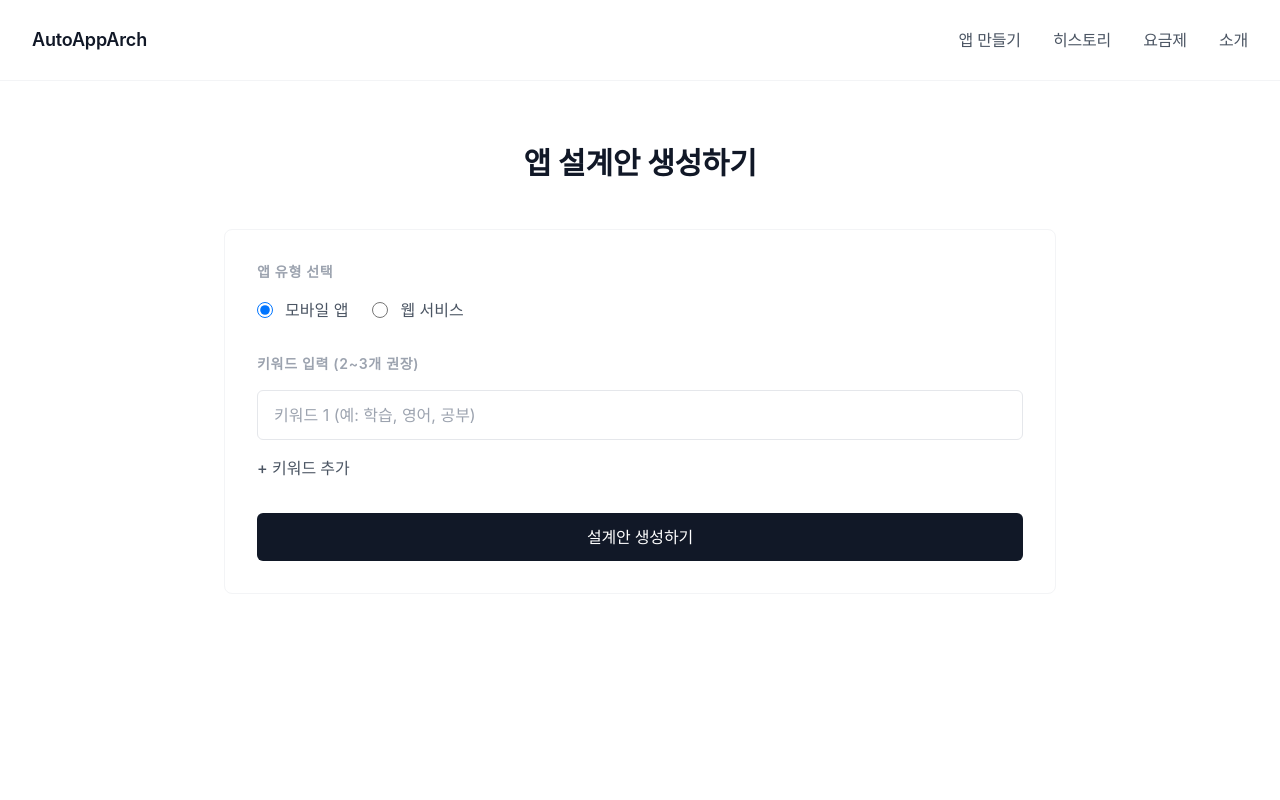
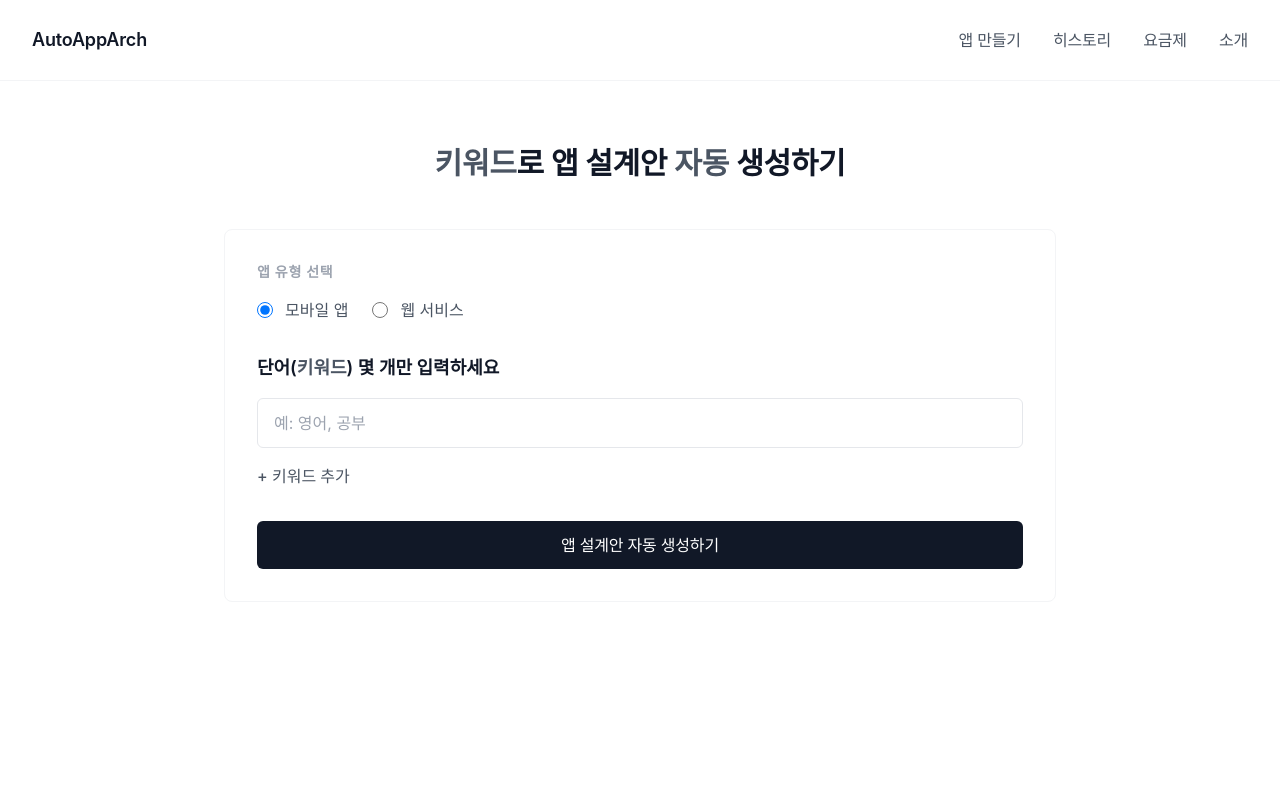
Before and after one commit to Christina0922/AutoAppArch, a Next.js app: page /app in a window 1280 px wide. Shown: the top 800 px of the page. Built offline with nearby package versions, Linux system fonts and the light colour scheme.

Commit message:
Enhance UX: Strengthen presence of keywords, app plan, and automation concepts

```diff
--- a/app/(product)/app/page.tsx
+++ b/app/(product)/app/page.tsx
@@ -15,6 +15,7 @@ export default function AppPage() {
   const searchParams = useSearchParams();
   const [result, setResult] = useState<SavedPlan | null>(null);
   const [isLoading, setIsLoading] = useState(false);
+  const [loadingMessage, setLoadingMessage] = useState("");
   const [showDetail, setShowDetail] = useState(false);
   const [showPaywall, setShowPaywall] = useState(false);
   const [isPro] = useState(false); // MVP에서는 항상 false
@@ -34,7 +35,23 @@ export default function AppPage() {
 
   const handleSubmit = async (keywords: string[], selectedType: "app" | "web") => {
     setIsLoading(true);
+
+    // 첫 번째 로딩 메시지
+    setLoadingMessage("키워드를 분석 중입니다…");
+
+    // 0.4~0.6초 후 두 번째 메시지로 변경
+    setTimeout(() => {
+      setLoadingMessage("앱 설계안을 자동으로 생성하고 있습니다…");
+    }, 600);
+
     try {
+      // 최소 0.8초, 최대 1.2초 대기 (자동화 체감)
+      const minDelay = 800;
+      const maxDelay = 1200;
+      const delay = minDelay + Math.random() * (maxDelay - minDelay);
+
+      await new Promise((resolve) => setTimeout(resolve, delay));
+
       // 실제로는 API 호출이지만, MVP에서는 로컬 함수 사용
       const planResult = generatePlan(keywords, selectedType);
       const newPlan: SavedPlan = {
@@ -51,6 +68,7 @@ export default function AppPage() {
       alert("설계안 생성에 실패했습니다.");
     } finally {
       setIsLoading(false);
+      setLoadingMessage("");
     }
   };
 
@@ -70,12 +88,16 @@ export default function AppPage() {
   return (
     <div className="max-w-4xl mx-auto px-6 lg:px-8 py-16">
       <h1 className="text-3xl font-semibold text-gray-900 mb-12 text-center tracking-tight">
-        앱 설계안 생성하기
+        <span className="text-gray-600">키워드</span>로 <span className="font-bold">앱 설계안</span> <span className="text-gray-600">자동</span> 생성하기
       </h1>
 
       {!result ? (
         <div className="bg-white rounded-lg border border-gray-100 p-8">
-          <KeywordInputForm onSubmit={handleSubmit} isLoading={isLoading} />
+          <KeywordInputForm
+            onSubmit={handleSubmit}
+            isLoading={isLoading}
+            loadingMessage={loadingMessage}
+          />
         </div>
       ) : (
         <div className="space-y-6">
@@ -83,6 +105,7 @@ export default function AppPage() {
             <>
               <PlanPreviewCard
                 result={result.result}
+                keywords={result.keywords}
                 onViewDetail={isFromHistory ? handleContinue : undefined}
                 isPro={isPro}
                 showContinueButton={isFromHistory}
@@ -96,7 +119,7 @@ export default function AppPage() {
             </>
           ) : (
             <>
-              <PlanDetail result={result.result} />
+              <PlanDetail result={result.result} keywords={result.keywords} />
               {/* 상세 보기에서도 저장 버튼은 첫 생성 시에만 표시 */}
               {!isFromHistory && (
                 <div className="bg-white rounded-lg border border-gray-100 p-8">
--- a/app/(product)/history/[id]/page.tsx
+++ b/app/(product)/history/[id]/page.tsx
@@ -64,7 +64,7 @@ export default function HistoryDetailPage() {
         </p>
       </div>
 
-      <PlanDetail result={plan.result} showProgress={true} />
+      <PlanDetail result={plan.result} keywords={plan.keywords} showProgress={true} />
 
       <div className="mt-8 bg-white rounded-lg border border-gray-100 p-8">
         <button
--- a/app/(product)/history/page.tsx
+++ b/app/(product)/history/page.tsx
@@ -40,21 +40,21 @@ export default function HistoryPage() {
   return (
     <div className="max-w-4xl mx-auto px-6 lg:px-8 py-16">
       <h1 className="text-3xl font-semibold text-gray-900 mb-12 text-center tracking-tight">
-        저장된 설계안
+        저장된 <span className="font-bold">앱 설계안</span>
       </h1>
       {plans.length === 0 ? (
         <div className="bg-white rounded-lg border border-gray-100 p-16 text-center">
           <p className="text-base text-gray-600 mb-2 leading-relaxed">
-            아직 저장된 설계안이 없습니다.
+            아직 저장된 <span className="font-medium text-gray-900">앱 설계안</span>이 없습니다.
           </p>
           <p className="text-base text-gray-500 mb-8 leading-relaxed">
-            첫 설계안을 만들어보세요.
+            <span className="font-medium text-gray-700">키워드</span> 몇 개만 입력하면 바로 <span className="font-medium text-gray-700">자동</span> 생성할 수 있습니다.
           </p>
           <Link
             href="/app"
             className="inline-block h-12 px-8 bg-gray-900 text-white text-base font-medium rounded-md hover:bg-gray-800 transition-colors tracking-tight"
           >
-            설계안 만들기
+            설계안 자동 생성하기
           </Link>
         </div>
       ) : (
--- a/app/(site)/page.tsx
+++ b/app/(site)/page.tsx
@@ -6,9 +6,9 @@ export default function HomePage() {
       {/* Hero Section */}
       <section className="pt-32 pb-24 text-center">
         <h1 className="text-5xl md:text-6xl font-semibold text-gray-900 mb-8 tracking-tight leading-tight">
-          키워드만 입력하면
+          <span className="font-bold text-gray-900">키워드</span>만 입력하면
           <br />
-          <span className="text-gray-600">앱 설계안이 자동으로 생성됩니다</span>
+          <span className="text-gray-600"><span className="font-bold text-gray-900">앱 설계안</span>이 <span className="font-bold text-gray-900">자동</span>으로 생성됩니다</span>
         </h1>
         <p className="text-lg text-gray-500 mb-12 leading-relaxed max-w-2xl mx-auto">
           아이디어는 있지만 요구사항 문서를 작성하기 어려우신가요?
@@ -45,7 +45,7 @@ export default function HomePage() {
             </h3>
             <p className="text-base text-gray-500 leading-relaxed">
               아이디어는 있지만 체계적인 기획 문서로 정리하기 어려운 분들을
-              위해 설계안을 자동으로 생성합니다.
+              위해 <span className="font-medium text-gray-700">앱 설계안</span>을 <span className="font-medium text-gray-700">자동</span>으로 생성합니다.
             </p>
           </div>
           <div className="bg-white p-8 rounded-lg border border-gray-100">
@@ -61,7 +61,7 @@ export default function HomePage() {
               체계적인 구조가 필요해요
             </h3>
             <p className="text-base text-gray-500 leading-relaxed">
-              타깃 사용자, 수익 모델, 리스크까지 포함한 완전한 설계안을
+              타깃 사용자, 수익 모델, 리스크까지 포함한 완전한 <span className="font-medium text-gray-700">앱 설계안</span>을
               제공합니다.
             </p>
           </div>
@@ -81,10 +81,10 @@ export default function HomePage() {
               <span className="text-lg font-semibold text-white">1</span>
             </div>
             <h3 className="text-base font-semibold text-gray-900 mb-3 tracking-tight">
-              키워드 입력
+              <span className="font-bold">키워드</span> 입력
             </h3>
             <p className="text-base text-gray-500 leading-relaxed">
-              앱의 핵심 키워드 2~3개를 입력하세요.
+              앱의 핵심 <span className="font-medium text-gray-700">키워드</span> 2~3개를 입력하세요.
             </p>
           </div>
           <div className="text-center">
@@ -92,10 +92,10 @@ export default function HomePage() {
               <span className="text-lg font-semibold text-white">2</span>
             </div>
             <h3 className="text-base font-semibold text-gray-900 mb-3 tracking-tight">
-              설계안 생성
+              <span className="font-bold">앱 설계안</span> <span className="font-bold">자동</span> 생성
             </h3>
             <p className="text-base text-gray-500 leading-relaxed">
-              AI가 키워드를 분석하여 체계적인 설계안을 생성합니다.
+              시스템이 <span className="font-medium text-gray-700">키워드</span>를 분석하여 체계적인 <span className="font-medium text-gray-700">앱 설계안</span>을 <span className="font-medium text-gray-700">자동</span>으로 생성합니다.
             </p>
           </div>
           <div className="text-center">
@@ -106,7 +106,7 @@ export default function HomePage() {
               저장 및 활용
             </h3>
             <p className="text-base text-gray-500 leading-relaxed">
-              생성된 설계안을 저장하고 언제든지 다시 확인할 수 있습니다.
+              생성된 <span className="font-medium text-gray-700">앱 설계안</span>을 저장하고 언제든지 다시 확인할 수 있습니다.
             </p>
           </div>
         </div>
@@ -125,14 +125,14 @@ export default function HomePage() {
               <h3 className="text-base font-semibold text-gray-900 mb-4 tracking-tight">
                 AutoAppArch
               </h3>
-              <ul className="space-y-3 text-sm text-gray-600">
+              <ul className="space-y-2 text-base text-gray-700">
                 <li className="flex items-start">
                   <span className="text-gray-900 mr-2 font-medium">✓</span>
-                  <span>키워드 기반 자동 설계</span>
+                  <span><span className="font-medium">키워드</span> 기반 <span className="font-medium">자동</span> 설계</span>
                 </li>
                 <li className="flex items-start">
                   <span className="text-gray-900 mr-2 font-medium">✓</span>
-                  <span>완전한 기획 문서 생성</span>
+                  <span>완전한 <span className="font-medium">앱 설계안</span> 생성</span>
                 </li>
                 <li className="flex items-start">
                   <span className="text-gray-900 mr-2 font-medium">✓</span>
@@ -144,7 +144,7 @@ export default function HomePage() {
               <h3 className="text-base font-semibold text-gray-900 mb-4 tracking-tight">
                 Cursor/코딩 도구
               </h3>
-              <ul className="space-y-3 text-sm text-gray-500">
+              <ul className="space-y-2 text-base text-gray-500">
                 <li className="flex items-start">
                   <span className="text-gray-400 mr-2">•</span>
                   <span>코드 생성에 특화</span>
@@ -163,7 +163,7 @@ export default function HomePage() {
               <h3 className="text-base font-semibold text-gray-900 mb-4 tracking-tight">
                 노코드 플랫폼
               </h3>
-              <ul className="space-y-3 text-sm text-gray-500">
+              <ul className="space-y-2 text-base text-gray-500">
                 <li className="flex items-start">
                   <span className="text-gray-400 mr-2">•</span>
                   <span>구현 단계 도구</span>
@@ -192,10 +192,10 @@ export default function HomePage() {
         <div className="bg-white rounded-lg border border-gray-100 p-12">
           <div className="mb-8">
             <h3 className="text-xl font-semibold text-gray-900 mb-2 tracking-tight">
-              AutoAppArch: 학습 + 영어 학습 설계 도우미
+              <span className="font-bold">자동</span> 생성된 <span className="font-bold">앱 설계안</span>
             </h3>
             <p className="text-sm text-gray-500">
-              학습 + 영어를 중심으로 한 모바일 앱 설계안
+              입력 <span className="font-medium text-gray-700">키워드</span>: 학습, 영어
             </p>
           </div>
           <div className="grid md:grid-cols-2 gap-8">
@@ -203,7 +203,7 @@ export default function HomePage() {
               <h4 className="text-sm font-semibold text-gray-900 mb-4 tracking-tight uppercase text-xs">
                 타깃 사용자
               </h4>
-              <ul className="space-y-2 text-sm text-gray-600">
+              <ul className="space-y-1 text-base text-gray-600">
                 <li>• 아이디어는 있으나 요구사항을 못 쓰는 사람</li>
                 <li>• 스타트업 창업 초기 기획자</li>
                 <li>• 학습 앱을 만들고 싶은 교육자</li>
@@ -213,7 +213,7 @@ export default function HomePage() {
               <h4 className="text-sm font-semibold text-gray-900 mb-4 tracking-tight uppercase text-xs">
                 핵심 행동
               </h4>
-              <p className="text-sm text-gray-600 leading-relaxed">
+              <p className="text-base text-gray-600">
                 학습 + 영어 학습 관련 기능을 통해 사용자가 주요 목표를 달성하는
                 행동
               </p>
--- a/app/(site)/pricing/page.tsx
+++ b/app/(site)/pricing/page.tsx
@@ -29,16 +29,16 @@ export default function PricingPage() {
         </h1>
         <div className="bg-gray-50 border border-gray-100 rounded-md p-10 mb-8">
           <p className="text-base text-gray-600 leading-relaxed text-center mb-8">
-            지금 단계에서는
+            AutoAppArch는
             <br />
-            아이디어의 방향과 구조가 완성됩니다.
+            기본 <span className="font-medium text-gray-900">앱 설계안</span>까지는 무료로 <span className="font-medium text-gray-900">자동</span> 생성할 수 있습니다.
             <br />
             <br />
-            대부분의 사용자는
+            이 설계를
             <br />
-            이 설계를 실제 구현 단계로 가져가기 전까지는
+            실제 구현 단계까지 가져가고 싶을 때
             <br />
-            무료로 충분히 진행합니다.
+            다음 단계를 선택하면 됩니다.
           </p>
           <div className="text-center">
             <button
@@ -59,6 +59,11 @@ export default function PricingPage() {
         <div className="grid md:grid-cols-2 gap-8">
           {/* Free Plan */}
           <div className="bg-white rounded-lg border border-gray-100 p-10">
+            <div className="mb-4">
+              <span className="text-xs font-semibold text-gray-400 uppercase tracking-wider">
+                현재 단계
+              </span>
+            </div>
             <h3 className="text-xl font-semibold text-gray-900 mb-2 tracking-tight">무료</h3>
             <div className="mb-8">
               <span className="text-3xl font-semibold text-gray-900">₩0</span>
@@ -90,7 +95,7 @@ export default function PricingPage() {
               href="/app"
               className="block w-full h-12 bg-gray-100 text-gray-900 text-base font-medium rounded-md hover:bg-gray-200 transition-colors tracking-tight text-center flex items-center justify-center"
             >
-              무료로 시작하기
+              무료로 계속 사용하기
             </Link>
           </div>
 
@@ -103,6 +108,11 @@ export default function PricingPage() {
                 : "border-gray-200"
             }`}
           >
+            <div className="mb-4">
+              <span className="text-xs font-semibold text-gray-400 uppercase tracking-wider">
+                다음 단계
+              </span>
+            </div>
             <h3 className="text-xl font-semibold text-gray-900 mb-2 tracking-tight">Pro</h3>
             <div className="mb-8">
               <span className="text-3xl font-semibold text-gray-900">₩9,900</span>
--- a/components/KeywordInputForm.tsx
+++ b/components/KeywordInputForm.tsx
@@ -5,11 +5,13 @@ import { useState } from "react";
 interface KeywordInputFormProps {
   onSubmit: (keywords: string[], selectedType: "app" | "web") => void;
   isLoading?: boolean;
+  loadingMessage?: string;
 }
 
 export default function KeywordInputForm({
   onSubmit,
   isLoading = false,
+  loadingMessage = "",
 }: KeywordInputFormProps) {
   const [keywords, setKeywords] = useState<string[]>([""]);
   const [selectedType, setSelectedType] = useState<"app" | "web">("app");
@@ -42,6 +44,12 @@ export default function KeywordInputForm({
     }
     onSubmit(validKeywords, selectedType);
   };
+
+  const placeholders = [
+    "예: 영어, 공부",
+    "예: 분실물, 지도",
+    "예: 다이어트, 기록",
+  ];
 
   return (
     <form onSubmit={handleSubmit} className="space-y-8">
@@ -76,9 +84,11 @@ export default function KeywordInputForm({
       </div>
 
       <div>
-        <label className="block text-sm font-semibold text-gray-400 uppercase tracking-wider mb-4">
-          키워드 입력 (2~3개 권장)
-        </label>
+        <div className="mb-4">
+          <p className="text-lg font-semibold text-gray-900 mb-2">
+            단어(<span className="text-gray-600">키워드</span>) 몇 개만 입력하세요
+          </p>
+        </div>
         <div className="space-y-3">
           {keywords.map((keyword, index) => (
             <div key={index} className="flex gap-3">
@@ -86,7 +96,7 @@ export default function KeywordInputForm({
                 type="text"
                 value={keyword}
                 onChange={(e) => handleKeywordChange(index, e.target.value)}
-                placeholder={`키워드 ${index + 1} (예: 학습, 영어, 공부)`}
+                placeholder={placeholders[index] || `키워드 ${index + 1}`}
                 className="flex-1 px-4 py-3 text-base border border-gray-200 rounded-md focus:ring-1 focus:ring-gray-900 focus:border-gray-900 transition-colors bg-white"
                 disabled={isLoading}
               />
@@ -120,7 +130,7 @@ export default function KeywordInputForm({
         disabled={isLoading}
         className="w-full h-12 bg-gray-900 text-white text-base font-medium rounded-md hover:bg-gray-800 transition-colors tracking-tight disabled:opacity-50 disabled:cursor-not-allowed"
       >
-        {isLoading ? "생성 중..." : "설계안 생성하기"}
+        {isLoading ? loadingMessage || "생성 중..." : "앱 설계안 자동 생성하기"}
       </button>
     </form>
   );
--- a/components/PlanDetail.tsx
+++ b/components/PlanDetail.tsx
@@ -4,12 +4,25 @@ import { PlanResult } from "@/lib/types";
 
 interface PlanDetailProps {
   result: PlanResult;
+  keywords?: string[];
   showProgress?: boolean; // 진척 단계 표시 여부
 }
 
-export default function PlanDetail({ result, showProgress = false }: PlanDetailProps) {
+export default function PlanDetail({ result, keywords = [], showProgress = false }: PlanDetailProps) {
   return (
     <div className="space-y-6">
+      {/* 자동 생성된 앱 설계안 헤더 - 고정 요소 */}
+      <div className="bg-white rounded-lg border border-gray-100 p-8">
+        <h1 className="text-2xl font-bold text-gray-900 mb-2 tracking-tight">
+          자동 생성된 <span className="text-gray-600">앱 설계안</span>
+        </h1>
+        {keywords.length > 0 && (
+          <p className="text-sm text-gray-500 mt-2">
+            입력 <span className="font-medium text-gray-700">키워드</span>: {keywords.join(", ")}
+          </p>
+        )}
+      </div>
+
       {/* 진척 단계 표시 */}
       {showProgress && (
         <div className="bg-white rounded-lg border border-gray-100 p-8">
@@ -43,17 +56,17 @@ export default function PlanDetail({ result, showProgress = false }: PlanDetailP
       )}
 
       <div className="bg-white rounded-lg border border-gray-100 p-8">
-        <h1 className="text-2xl font-semibold text-gray-900 mb-3 tracking-tight">{result.title}</h1>
+        <h2 className="text-xl font-semibold text-gray-900 mb-3 tracking-tight">{result.title}</h2>
         <p className="text-base text-gray-500 leading-relaxed">{result.tagline}</p>
       </div>
 
       {result.sectionsForRendering.map((section, idx) => (
         <div
           key={idx}
-          className="bg-white rounded-lg border border-gray-100 p-8"
+          className="bg-gray-50 rounded-md p-8 border border-gray-100"
         >
-          <h2 className="text-sm font-semibold text-gray-400 uppercase tracking-wider mb-6">
-            {section.heading}
+          <h2 className="text-base font-bold text-gray-900 mb-6 tracking-tight">
+            [ {section.heading} ]
           </h2>
           <ul className="space-y-3">
             {section.bullets.map((bullet, bulletIdx) => (
--- a/components/PlanPreviewCard.tsx
+++ b/components/PlanPreviewCard.tsx
@@ -4,6 +4,7 @@ import { PlanResult } from "@/lib/types";
 
 interface PlanPreviewCardProps {
   result: PlanResult;
+  keywords?: string[];
   onViewDetail?: () => void;
   isPro?: boolean;
   showContinueButton?: boolean; // 저장된 설계안을 다시 열었을 때만 true
@@ -11,6 +12,7 @@ interface PlanPreviewCardProps {
 
 export default function PlanPreviewCard({
   result,
+  keywords = [],
   onViewDetail,
   isPro = false,
   showContinueButton = false,
@@ -19,15 +21,27 @@ export default function PlanPreviewCard({
   if (!showContinueButton) {
     return (
       <div className="bg-white rounded-lg border border-gray-100 p-8">
+        {/* 자동 생성된 앱 설계안 헤더 */}
+        <div className="mb-6 pb-6 border-b border-gray-100">
+          <h2 className="text-2xl font-bold text-gray-900 mb-2 tracking-tight">
+            자동 생성된 <span className="text-gray-600">앱 설계안</span>
+          </h2>
+          {keywords.length > 0 && (
+            <p className="text-sm text-gray-500">
+              입력 <span className="font-medium text-gray-700">키워드</span>: {keywords.join(", ")}
+            </p>
+          )}
+        </div>
+
         <div className="mb-6">
-          <h2 className="text-2xl font-semibold text-gray-900 mb-3 tracking-tight">{result.title}</h2>
+          <h3 className="text-xl font-semibold text-gray-900 mb-3 tracking-tight">{result.title}</h3>
           <p className="text-base text-gray-500 leading-relaxed">{result.tagline}</p>
         </div>
 
         <div className="space-y-6 mb-6">
-          <div>
-            <h3 className="text-sm font-semibold text-gray-400 uppercase tracking-wider mb-3">
-              타깃 사용자
+          <div className="bg-gray-50 rounded-md p-6 border border-gray-100">
+            <h3 className="text-base font-bold text-gray-900 mb-3 tracking-tight">
+              [ 타깃 사용자 ]
             </h3>
             <ul className="space-y-2 text-base text-gray-600">
               {result.targetUsers.slice(0, 3).map((user, idx) => (
@@ -44,9 +58,9 @@ export default function PlanPreviewCard({
             </ul>
           </div>
 
-          <div>
-            <h3 className="text-sm font-semibold text-gray-400 uppercase tracking-wider mb-3">
-              핵심 행동
+          <div className="bg-gray-50 rounded-md p-6 border border-gray-100">
+            <h3 className="text-base font-bold text-gray-900 mb-3 tracking-tight">
+              [ 핵심 행동 ]
             </h3>
             <p className="text-base text-gray-600 leading-relaxed">
               {result.coreAction}
--- a/components/SaveButton.tsx
+++ b/components/SaveButton.tsx
@@ -60,7 +60,7 @@ export default function SaveButton({ plan, onSaved }: SaveButtonProps) {
             onClick={handleCreateNew}
             className="w-full h-12 bg-white text-gray-900 text-base font-medium rounded-md border border-gray-200 hover:bg-gray-50 transition-colors tracking-tight"
           >
-            다른 설계안 만들어보기
+            다른 키워드로 설계안 만들기
           </button>
         </div>
         <p className="text-sm text-gray-400 text-center leading-relaxed">
```
